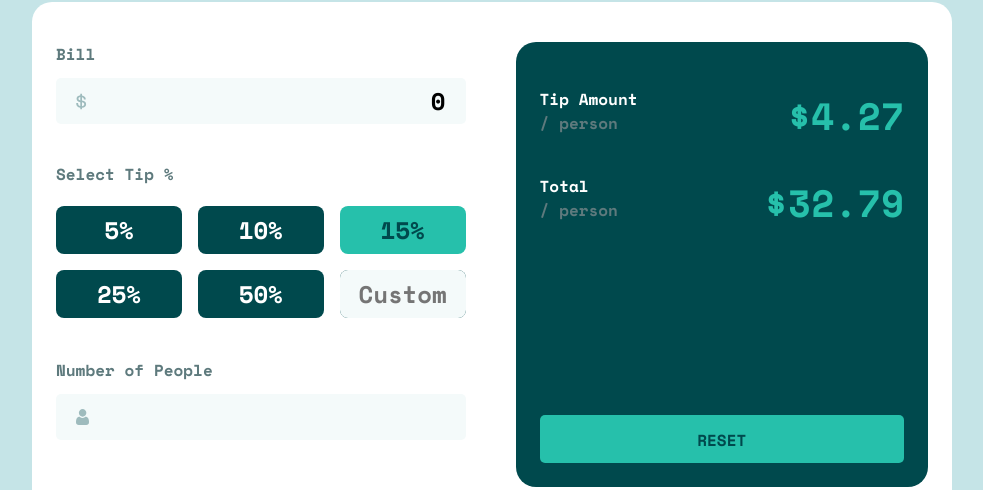
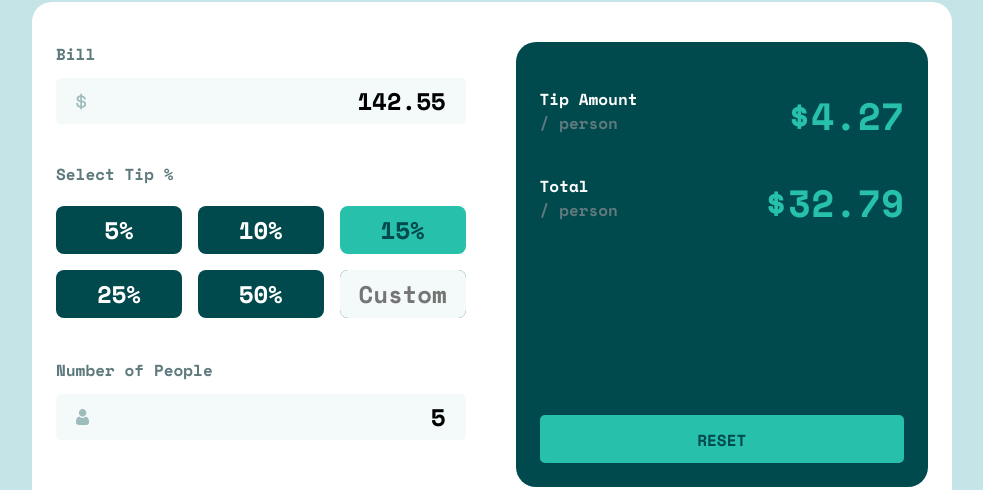
Before and after one commit to lashasuxa/tip-calculator-app-main, a plain HTML site: page index.html in a window 1280 px wide. Shown: the part 302-792 px from the top of the page, without its empty margins (148-1131 px from the left). Drawn offline with nearby package versions, Linux system fonts and the light colour scheme.

Commit message:
fix bugs

```diff
--- a/index.html
+++ b/index.html
@@ -29,7 +29,7 @@
           <div class="bill-input-wrapper">
             <label for="bill-input">Bill</label>
             <div class="input-with-image">
-              <input id="bill-input" type="text" value="0" />
+              <input id="bill-input" type="text" value="142.55" />
               <img src="./images/icon-dollar.svg" alt="" />
             </div>
           </div>
@@ -57,7 +57,7 @@
               >Number of People</label
             >
             <div class="input-with-image">
-              <input id="number-of-people-input" type="text" value="" />
+              <input id="number-of-people-input" type="text" value="5" />
               <img src="./images/icon-person.svg" alt="" />
             </div>
           </div>
```
